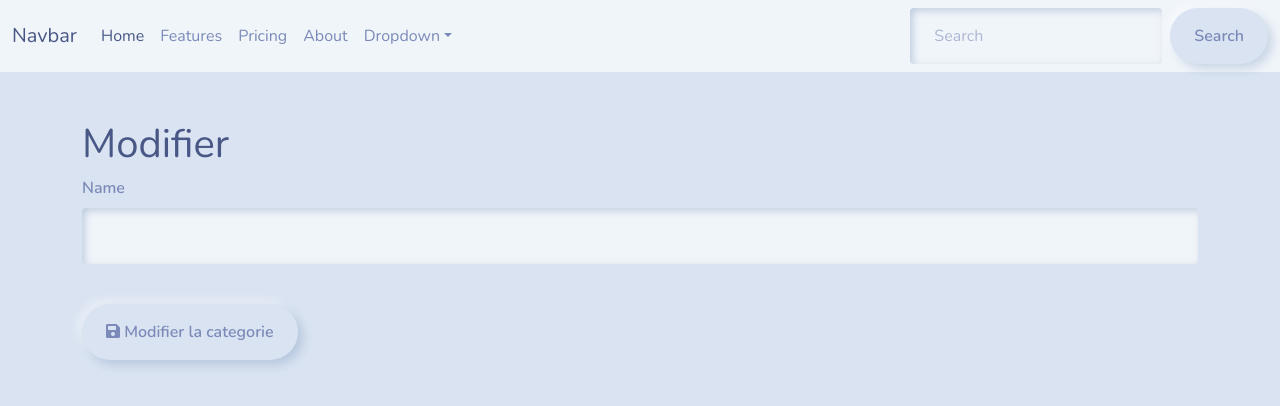
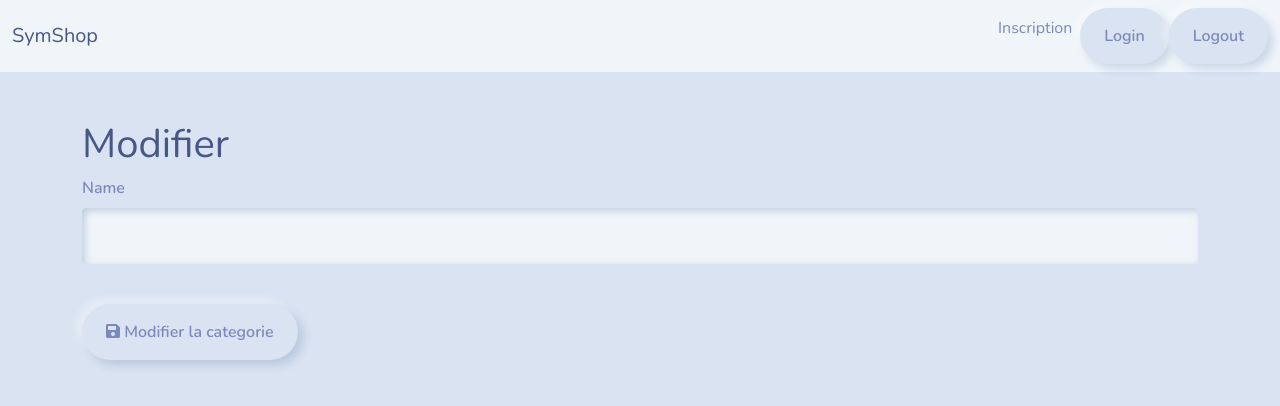
Before and after one commit to HaisRodolphe/cours-ecommerce, a Symfony app: template templates/category/edit.html.twig in a window 1280 px wide. Shown: the top 406 px of the page. Run offline with Twig, Linux system fonts and the light colour scheme; the template is opened without the code that fills it, so the values that code supplies are empty; form fields are guessed from the names that the template uses; some libraries are stand-ins or nearby versions.

Commit message:
Travail sur la barre de navigation

```diff
--- a/src/Entity/Category.php
+++ b/src/Entity/Category.php
@@ -4,6 +4,7 @@ namespace App\Entity;
 
 use App\Repository\CategoryRepository;
 use Doctrine\Common\Collections\ArrayCollection;
+use Symfony\Component\Validator\Constraints as Assert;
 use Doctrine\Common\Collections\Collection;
 use Doctrine\ORM\Mapping as ORM;
 
@@ -21,6 +22,8 @@ class Category
 
     /**
      * @ORM\Column(type="string", length=255)
+     * @Assert\NotBlank(message="Le nom du produit est obligatoire !")
+     * @Assert\Length(min=3, max=255, minMessage="Le nom du produit doit avoir au moin 3 caractères")
      */
     private $name;
 
@@ -49,7 +52,7 @@ class Category
         return $this->name;
     }
 
-    public function setName(string $name): self
+    public function setName(?string $name): self
     {
         $this->name = $name;
 
--- a/src/Form/CategoryType.php
+++ b/src/Form/CategoryType.php
@@ -15,7 +15,8 @@ class CategoryType extends AbstractType
         $builder
             ->add('name', TextType::class, [
                 'label' => 'Nom de la category',
-                'attr' => ['placeholder' => 'taper le nom du produit']
+                'attr' => ['placeholder' => 'taper le nom du produit'],
+                'required' => false,
             ]);
     }
 
--- /dev/null
+++ b/templates/category/_menu.html.twig
@@ -0,0 +1,5 @@
+{% for c in categories %}
+	<li class="nav-item">
+		<a class="nav-link" href="#">{{ c.name }}</a>
+	</li>
+{% endfor %}
--- a/templates/category/edit.html.twig
+++ b/templates/category/edit.html.twig
@@ -9,7 +9,7 @@
 	<h1>Modifier
 		{{ category.name }}
 	</h1>
-	{{ form_start(formView) }}
+	{{ form_start(formView, {'attr': {'novalidate': 'novalidate'}}) }}
 
 	{{ form_errors(formView) }}
 	<div class="row">
--- a/templates/shared/_navbar.html.twig
+++ b/templates/shared/_navbar.html.twig
@@ -1,41 +1,30 @@
 <nav class="navbar navbar-expand-lg navbar-light bg-light">
 	<div class="container-fluid">
-		<a class="navbar-brand" href="#">Navbar</a>
+		<a class="navbar-brand" href="/">SymShop</a>
 		<button class="navbar-toggler" type="button" data-bs-toggle="collapse" data-bs-target="#navbarColor03" aria-controls="navbarColor03" aria-expanded="false" aria-label="Toggle navigation">
 			<span class="navbar-toggler-icon"></span>
 		</button>
 
 		<div class="collapse navbar-collapse" id="navbarColor03">
 			<ul class="navbar-nav me-auto">
+				{% for c in categoryRepository.findAll() %}
+					<li class="nav-item">
+						<a class="nav-link" href="#">{{ c.name }}</a>
+					</li>
+				{% endfor %}
+			</ul>
+			<ul class="navbar-nav">
 				<li class="nav-item">
-					<a class="nav-link active" href="{{ path('homepage') }}">Home
-						<span class="visually-hidden">(current)</span>
-					</a>
+					<a href="#" class="nav-link">Inscription</a>
 				</li>
 				<li class="nav-item">
-					<a class="nav-link" href="#">Features</a>
+					<a href="#" class="btn btn-sucess">Login</a>
 				</li>
 				<li class="nav-item">
-					<a class="nav-link" href="#">Pricing</a>
+					<a href="#" class="btn btn-danger">Logout</a>
 				</li>
-				<li class="nav-item">
-					<a class="nav-link" href="#">About</a>
-				</li>
-				<li class="nav-item dropdown">
-					<a class="nav-link dropdown-toggle" data-bs-toggle="dropdown" href="#" role="button" aria-haspopup="true" aria-expanded="false">Dropdown</a>
-					<div class="dropdown-menu">
-						<a class="dropdown-item" href="#">Action</a>
-						<a class="dropdown-item" href="#">Another action</a>
-						<a class="dropdown-item" href="#">Something else here</a>
-						<div class="dropdown-divider"></div>
-						<a class="dropdown-item" href="#">Separated link</a>
-					</div>
-				</li>
+
 			</ul>
-			<form class="d-flex">
-				<input class="form-control me-sm-2" type="text" placeholder="Search">
-				<button class="btn btn-secondary my-2 my-sm-0" type="submit">Search</button>
-			</form>
 		</div>
 	</div>
 </nav>
```
Also changed, not shown: src/Controller/CategoryController.php (+22 -4 lines), README.md, 1 other file.
